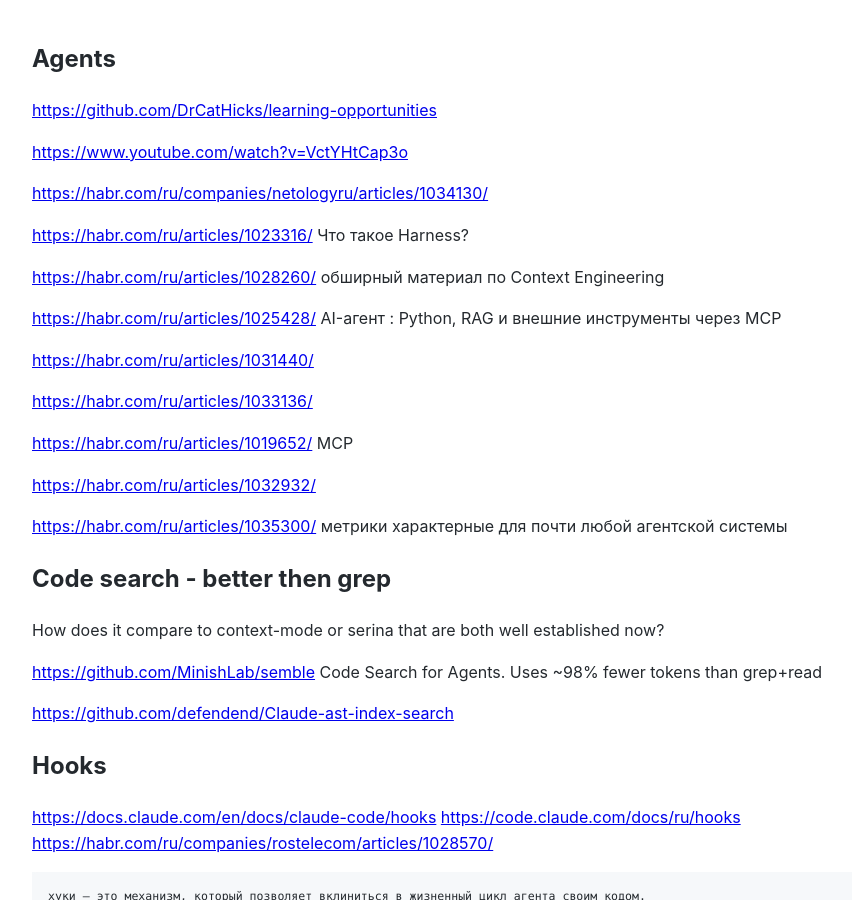
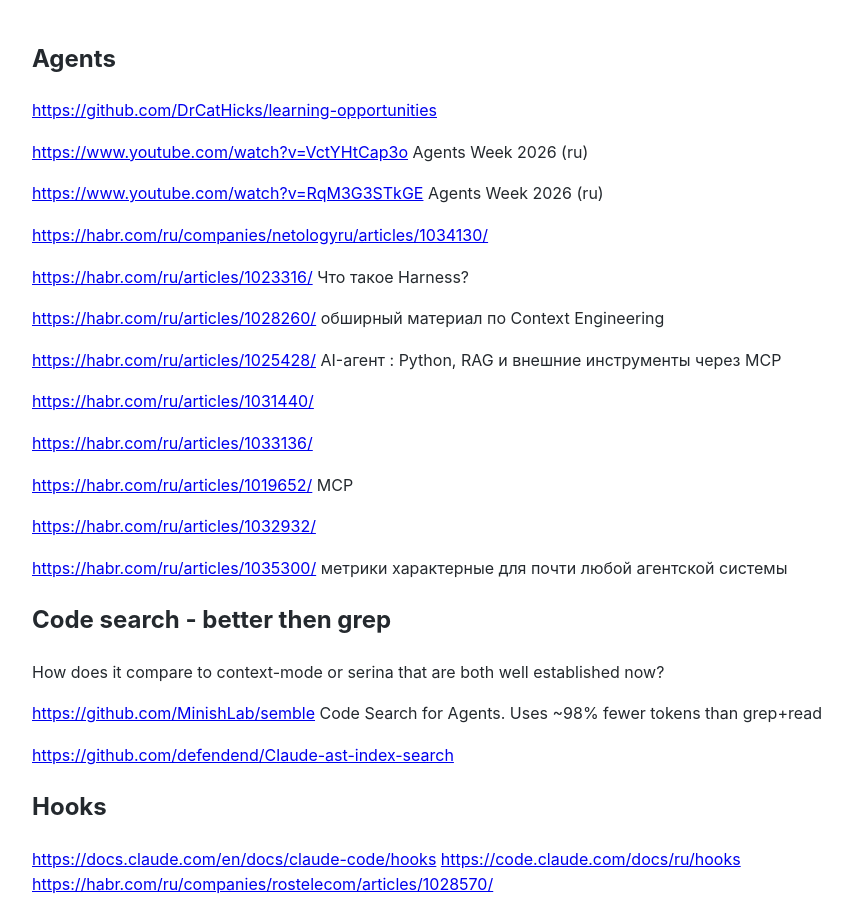
Before and after one commit to Michael-Lubinsky/michael-lubinsky.github.com, a Jekyll site: the page built from ml/agent.md, in a window 1280 px wide and 900 px high. Shown: the whole window, without its empty margins (158-1010 px from the left). Built offline with Jekyll 4.4.1, drawn with Linux system fonts in a browser that asks for light colours; our own code applies the rules of GitHub Pages for plain Markdown files.

Commit message:
Update agent.md

```diff
--- a/ml/agent.md
+++ b/ml/agent.md
@@ -2,7 +2,9 @@
 
 <https://github.com/DrCatHicks/learning-opportunities>
 
-<https://www.youtube.com/watch?v=VctYHtCap3o>
+<https://www.youtube.com/watch?v=VctYHtCap3o> Agents Week 2026 (ru)
+
+<https://www.youtube.com/watch?v=RqM3G3STkGE>  Agents Week 2026 (ru)
 
 <https://habr.com/ru/companies/netologyru/articles/1034130/>
 
```
